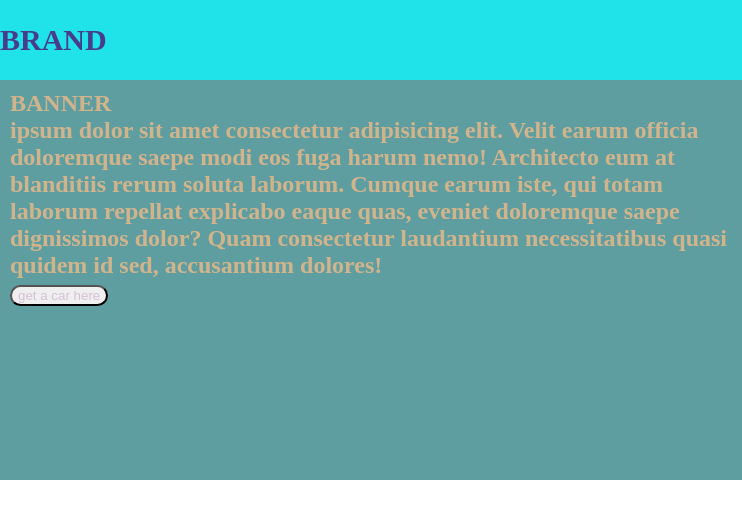
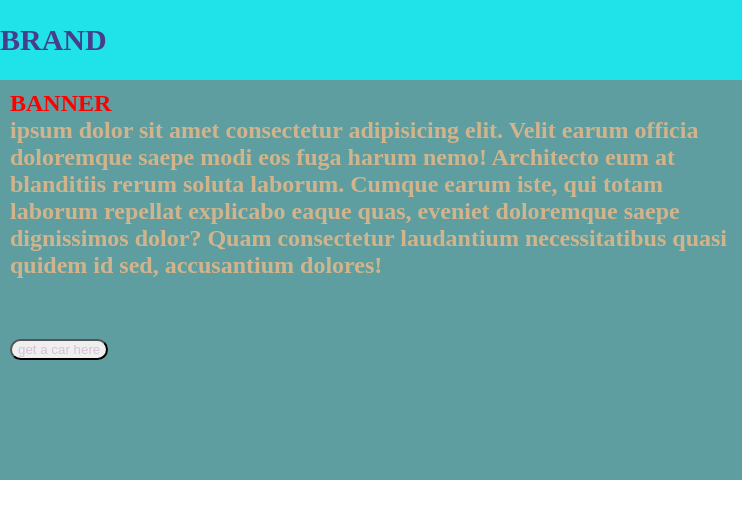
Before and after one commit to fkappau/Pre-Meste, a plain HTML site: page assignment_1/assignment.html in a window 1280 px wide. Shown: the full height of the page, 0-742 px from the left. Drawn offline with Linux system fonts and the light colour scheme.

Commit message:
assignment modification

```diff
--- a/assignment_1/assignment.css
+++ b/assignment_1/assignment.css
@@ -43,12 +43,13 @@ h2 p button{
     padding: 20;
     border-radius: 20px;
     color: thistle;
+    margin-top: 60px;
 }
 p{
     flex: 0.7;
     overflow: hidden;
     padding: 10px;
-    text-decoration-style: ;
+
 }
 img{
     flex: 0.3;
@@ -68,3 +69,6 @@ img{
    color: violet;
 
 }
+.bannerspan{
+    color: red;
+}
--- a/assignment_1/assignment.html
+++ b/assignment_1/assignment.html
@@ -22,7 +22,7 @@
         <section>
             <h2>
 
-                <p>BANNER <br> ipsum dolor sit amet consectetur adipisicing elit. Velit earum officia doloremque saepe modi eos fuga harum nemo! Architecto eum at blanditiis rerum soluta laborum. Cumque earum iste, qui totam laborum repellat explicabo eaque quas, eveniet doloremque saepe dignissimos dolor? Quam consectetur laudantium necessitatibus quasi quidem id sed, accusantium dolores! <br> <button>get a car here</button></p>
+                <p> <span class="bannerspan">BANNER</span>  <br> ipsum dolor sit amet consectetur adipisicing elit. Velit earum officia doloremque saepe modi eos fuga harum nemo! Architecto eum at blanditiis rerum soluta laborum. Cumque earum iste, qui totam laborum repellat explicabo eaque quas, eveniet doloremque saepe dignissimos dolor? Quam consectetur laudantium necessitatibus quasi quidem id sed, accusantium dolores! <br> <button>get a car here</button></p>
 
                 <img src="https://hips.hearstapps.com/hmg-prod.s3.amazonaws.com/images/2020-ford-gt-1584569915.jpg" alt="CAR">
             </h2>
```
